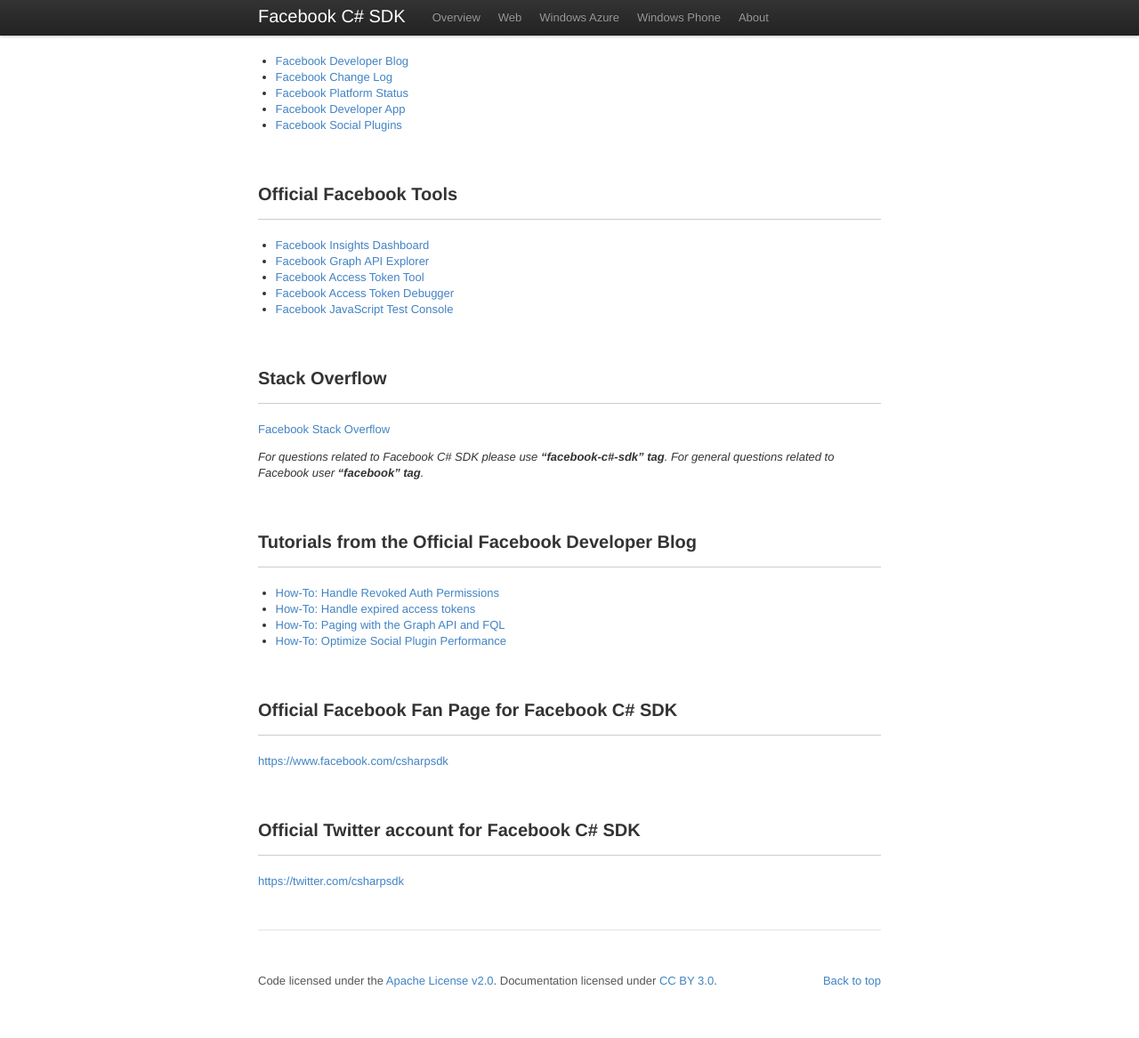
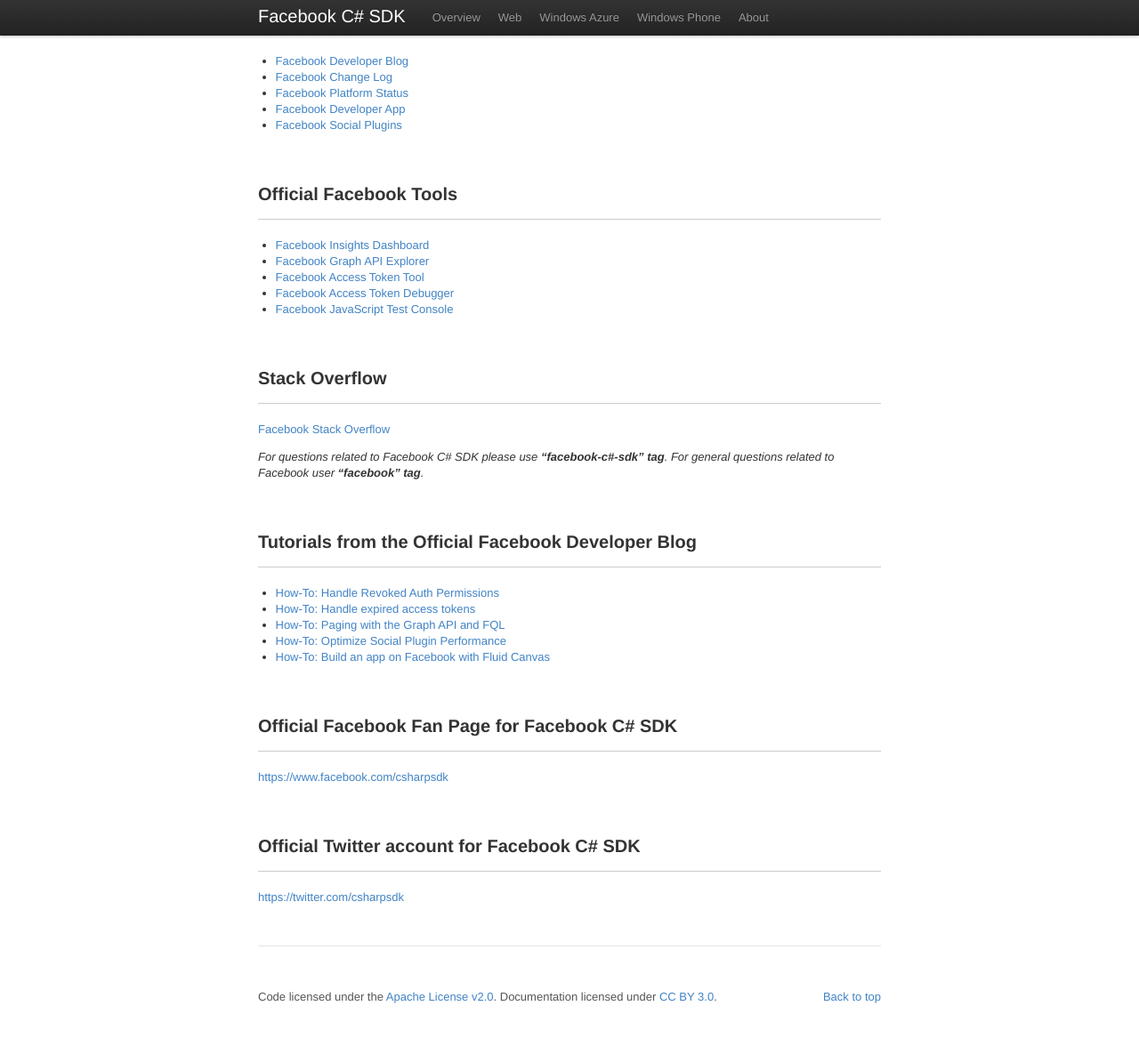
Before and after one commit to facebook-csharp-sdk/facebook-csharp-sdk.github.com, a Jekyll site: the page built from docs/facebook-links.md, in a window 1280 px wide and 1179 px high. Shown: the top 1167 px of the window at 89% size. Built offline with Jekyll 4.4.1, drawn with Linux system fonts in a browser that asks for light colours; Markdown is read by kramdown in place of the engine named in the settings.

Commit message:
How-To: Build an app on Facebook with Fluid Canvas

```diff
--- a/docs/facebook-links.md
+++ b/docs/facebook-links.md
@@ -27,6 +27,7 @@ _For questions related to Facebook C# SDK please use **"facebook-c#-sdk" tag**.
 * [How-To: Handle expired access tokens](https://developers.facebook.com/blog/post/500/)
 * [How-To: Paging with the Graph API and FQL](https://developers.facebook.com/blog/post/478/)
 * [How-To: Optimize Social Plugin Performance](https://developers.facebook.com/blog/post/530/)
+* [How-To: Build an app on Facebook with Fluid Canvas](https://developers.facebook.com/blog/post/549/)
 
 # Official Facebook Fan Page for Facebook C# SDK
 [https://www.facebook.com/csharpsdk](https://www.facebook.com/csharpsdk)
```
